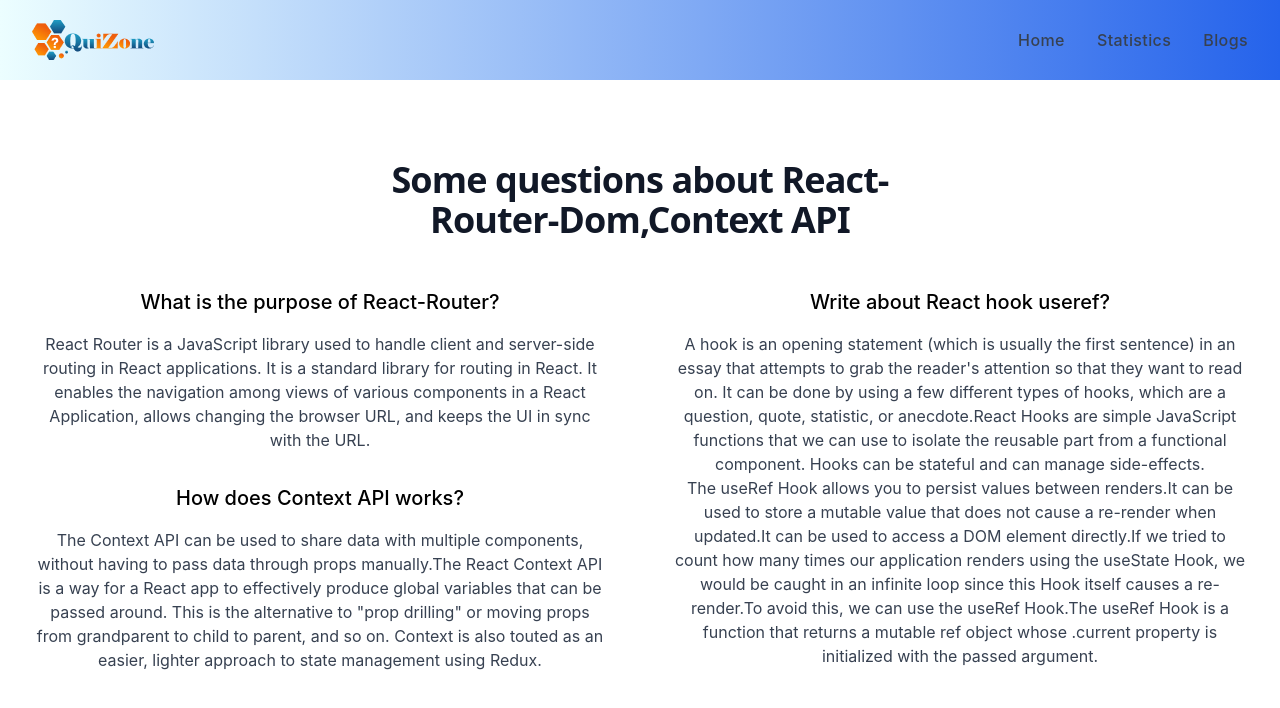
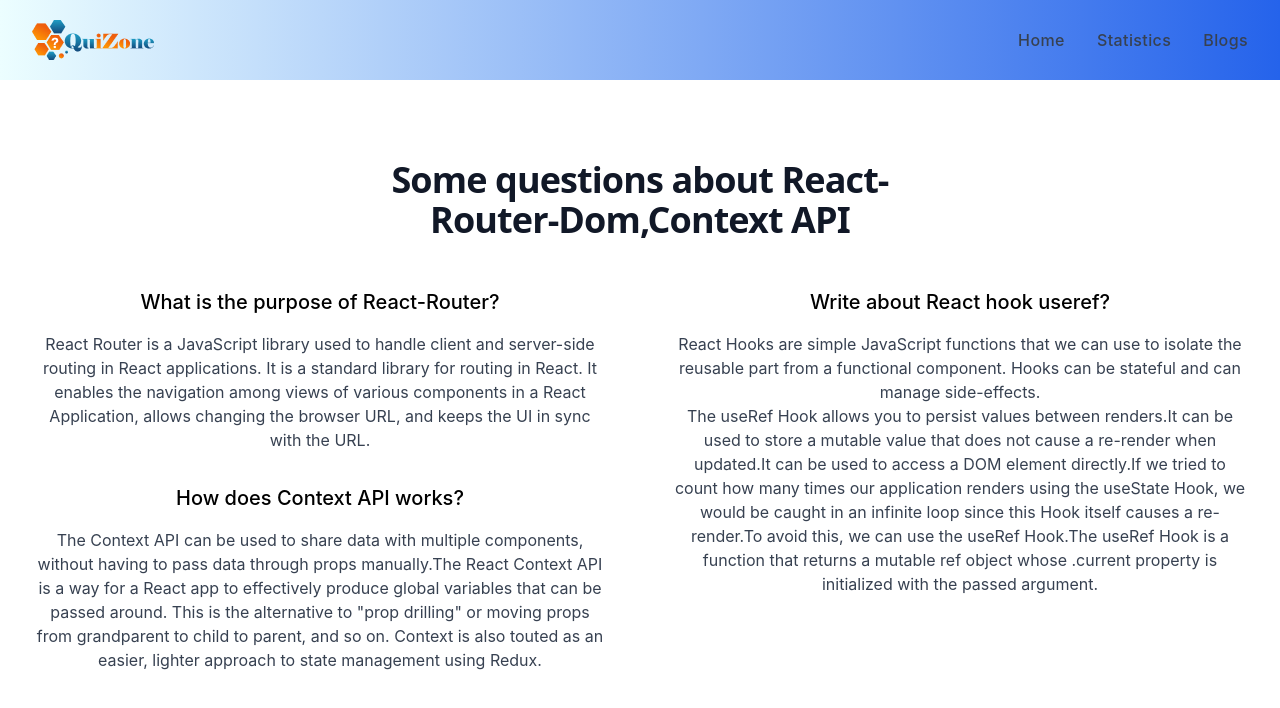
Before and after one commit to Electra51/react-quizone, a React (Create React App) app: page / in a window 1280 px wide. Shown: the top 708 px of the page. Built offline with nearby package versions, Linux system fonts and the light colour scheme.

Commit message:
question added

```diff
--- a/src/components/Blogs/Blogs.js
+++ b/src/components/Blogs/Blogs.js
@@ -40,7 +40,7 @@ const Blogs = () => {
                   Write about React hook useref?
                 </p>
                 <p className='text-gray-700'>
-                A hook is an opening statement (which is usually the first sentence) in an essay that attempts to grab the reader's attention so that they want to read on. It can be done by using a few different types of hooks, which are a question, quote, statistic, or anecdote.React Hooks are simple JavaScript functions that we can use to isolate the reusable part from a functional component. Hooks can be stateful and can manage side-effects.
+                React Hooks are simple JavaScript functions that we can use to isolate the reusable part from a functional component. Hooks can be stateful and can manage side-effects.
                   <br />
                   The useRef Hook allows you to persist values between renders.It can be used to store a mutable value that does not cause a re-render when updated.It can be used to access a DOM element directly.If we tried to count how many times our application renders using the useState Hook, we would be caught in an infinite loop since this Hook itself causes a re-render.To avoid this, we can use the useRef Hook.The useRef Hook is a function that returns a mutable ref object whose .current property is initialized with the passed argument.
                 </p>
```
